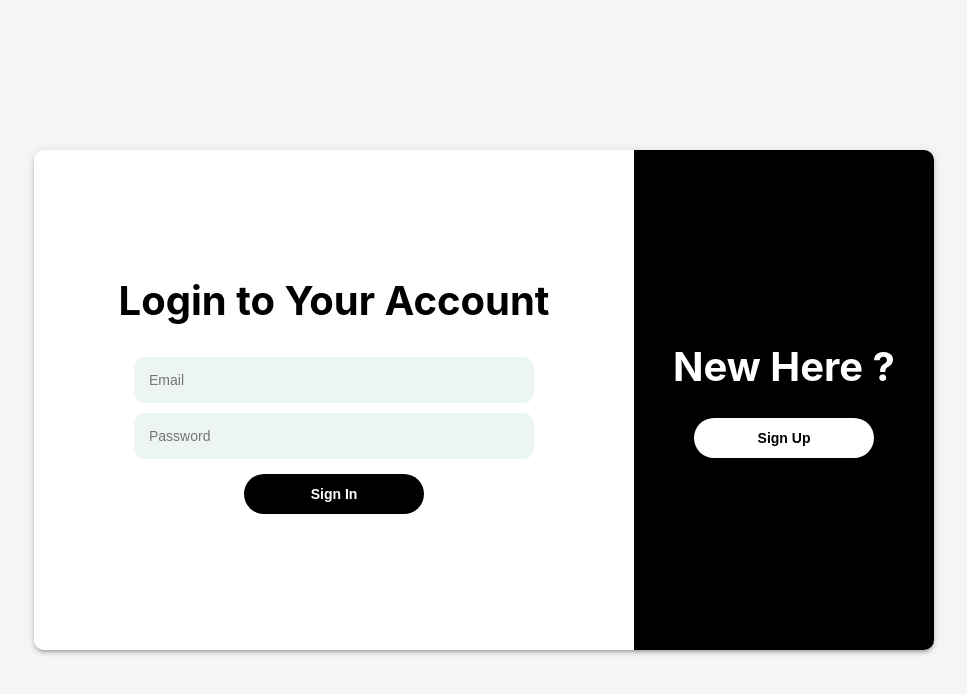
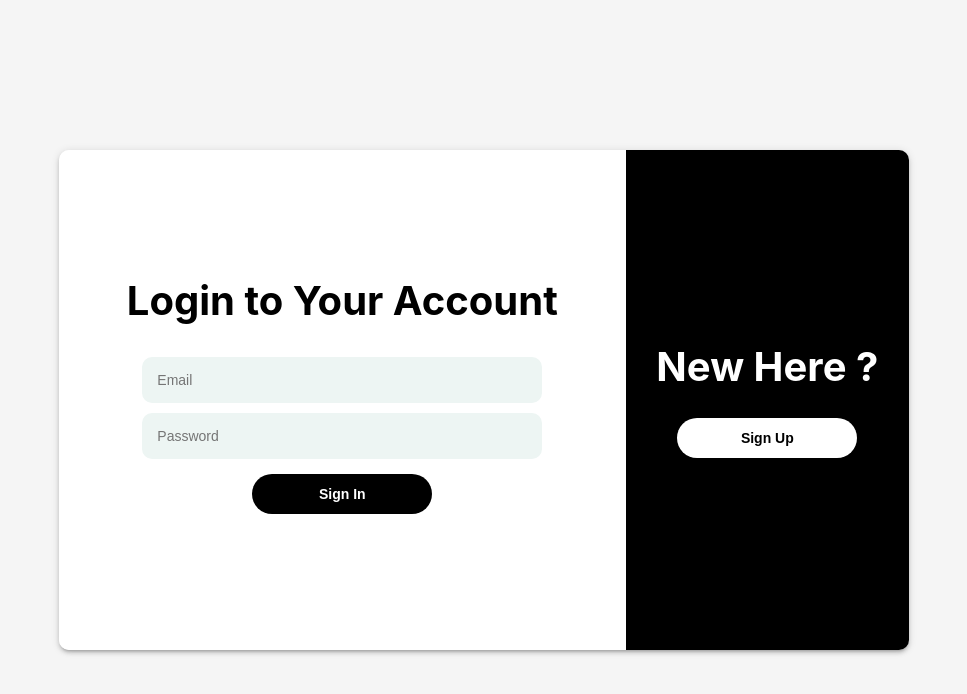
Before and after one commit to Hansika002/RideShare, a React (Create React App) app in the folder client/: page /login in a window 1280 px wide. Shown: the top 694 px of the page, without its empty margins (156-1123 px from the left). Built offline with nearby package versions, Linux system fonts and the light colour scheme.

Commit message:
change in size

```diff
--- a/client/src/components/Login/styles.module.css
+++ b/client/src/components/Login/styles.module.css
@@ -8,7 +8,7 @@
 }
 
 .login_form_container {
-	width: 900px;
+	width: 850px;
 	height: 500px;
 	display: flex;
 	border-radius: 10px;
```
